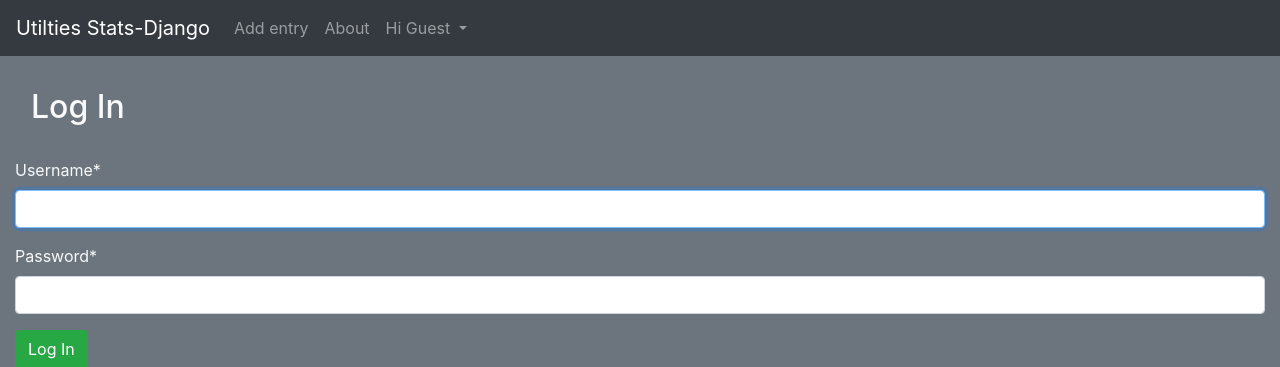
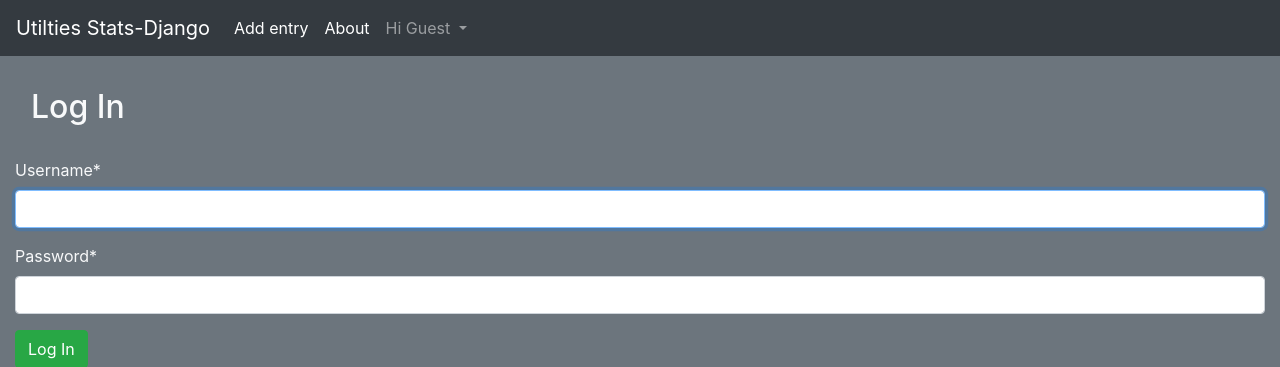
Before and after one commit to TheSuperiorStanislav/practice-django-utilities_stats, a Django app: page /users/login/ in a window 1280 px wide. Shown: the top 367 px of the page. Run offline with Django 3.2, Linux system fonts and the light colour scheme; some libraries are stand-ins or nearby versions.

Commit message:
small fixes

```diff
--- a/templates/base.html
+++ b/templates/base.html
@@ -26,14 +26,14 @@
 
         <div class="collapse navbar-collapse" id="collapsibleNavbar">
             <ul class="navbar-nav">
-                <li class="nav-item">
+                <li class="nav-item active">
                     <a class="nav-link" href="{% url 'utilities:create' %}">Add entry</a>
                 </li>
-                <li class="nav-item">
+                <li class="nav-item active">
                     <a class="nav-link" href="#">About</a>
                 </li>
                 {% if user.is_authenticated %}
-                    <li class="nav-item dropdown">
+                    <li class="nav-item active dropdown">
                         <a class="nav-link dropdown-toggle" href="#" id="navbardrop" data-toggle="dropdown">
                         Hi {{ user.username }}
                         </a>
--- a/utilities/views.py
+++ b/utilities/views.py
@@ -1,5 +1,6 @@
 import datetime
 import json
+import pytz
 
 from django.urls import reverse_lazy
 from django.utils.safestring import mark_safe
@@ -61,7 +62,7 @@ class CreateUtilitiesView(LoginRequiredMixin, CreateView):
     def form_valid(self, form):
         owner = self.request.user
         form.instance.owner = owner
-        form.instance.date_last_edit = datetime.datetime.now()
+        form.instance.date_last_edit = datetime.datetime.now(pytz.utc)
 
         underpayment = form.instance.underpayment
         amount_to_pay = form.instance.amount_to_pay
```
